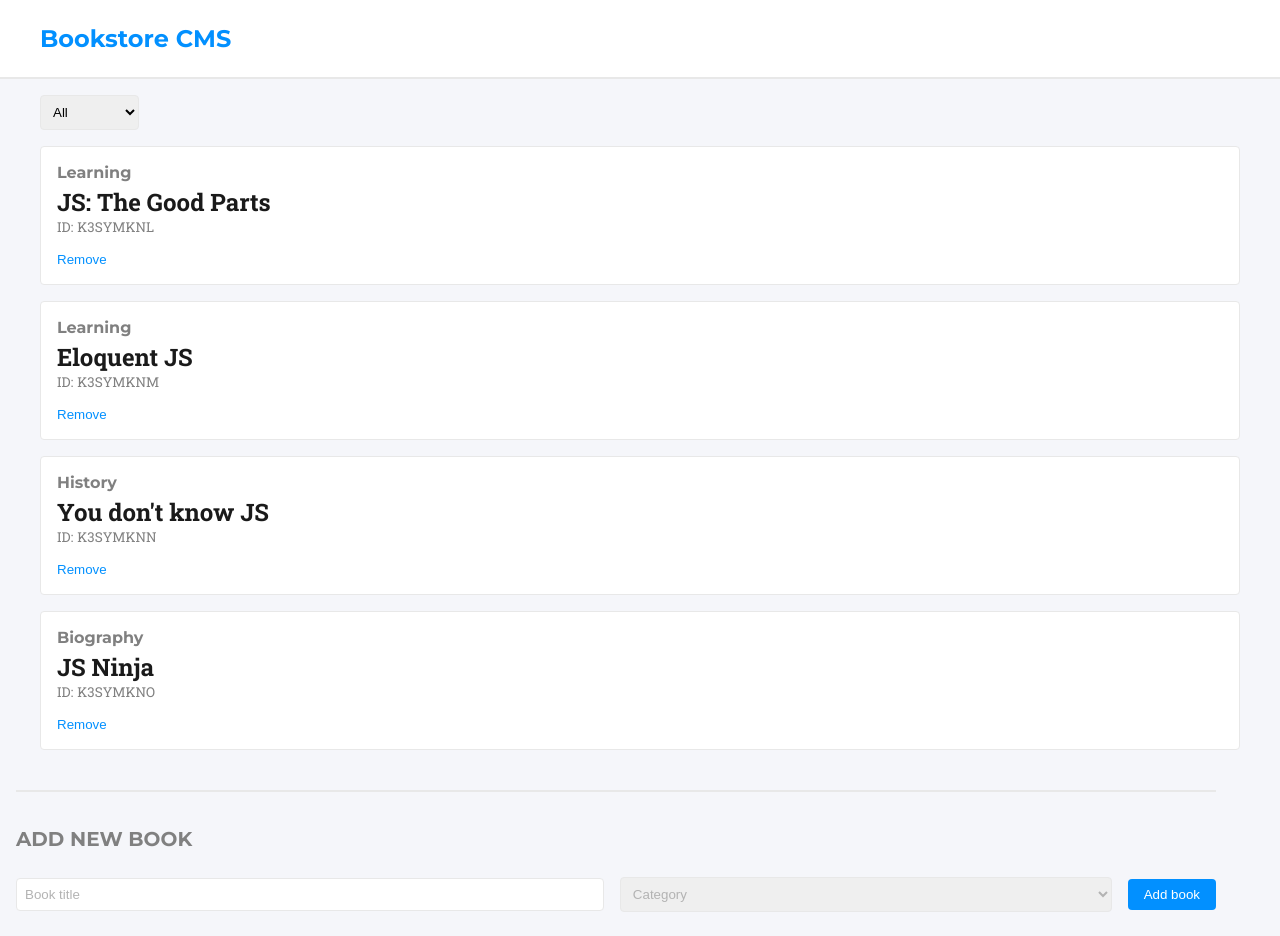
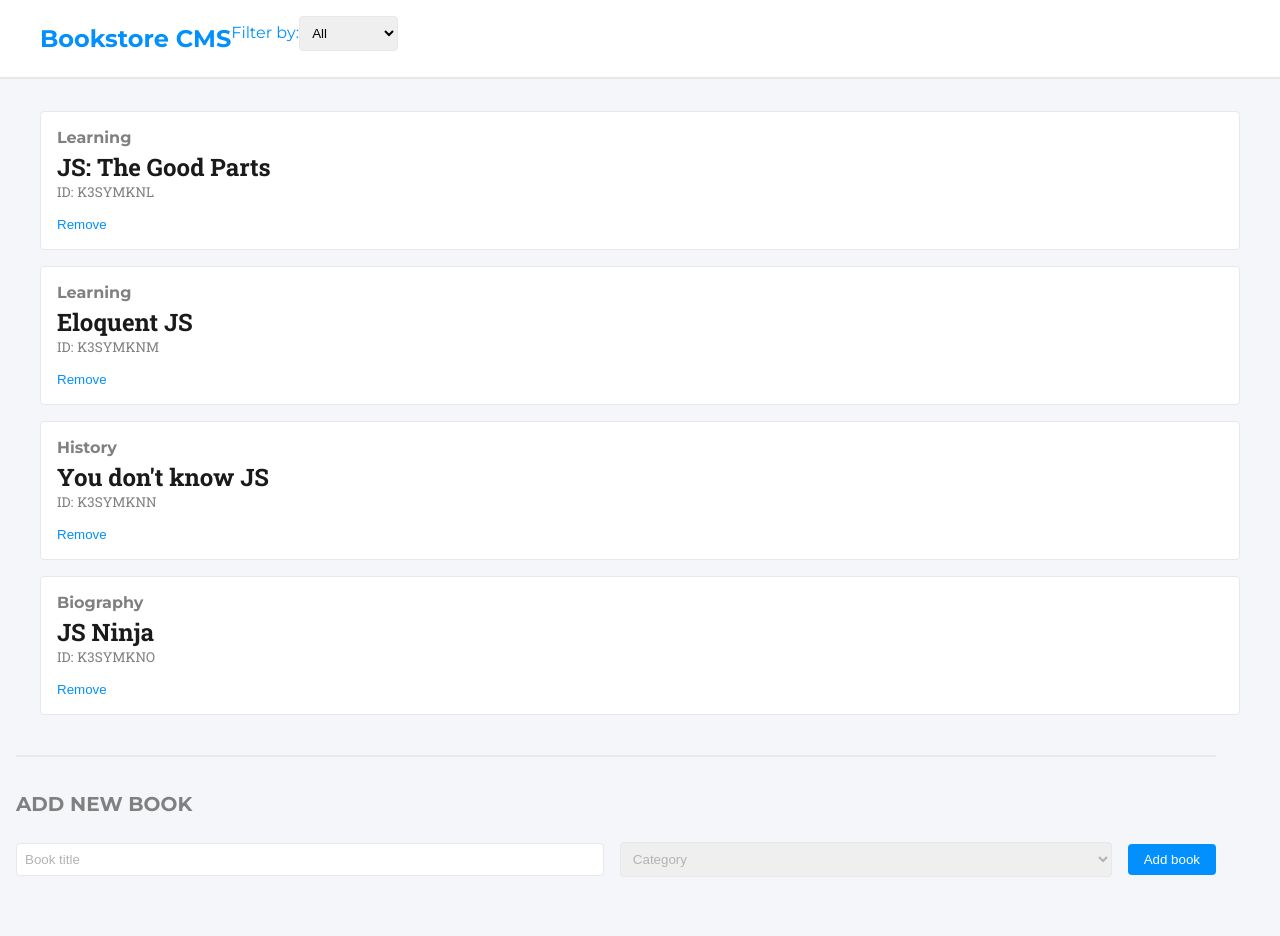
Before and after one commit to MauricioRobayo/react-redux-bookstore, a React (Create React App) app: page / in a window 1280 px wide. After the commit the page ends 901 px from the top, so only its background shows below. Built offline with nearby package versions, Linux system fonts and the light colour scheme.

Commit message:
refactor: move CategoryFilter to Header

```diff
--- a/src/components/App.js
+++ b/src/components/App.js
@@ -1,11 +1,9 @@
 import React from 'react'
-import Header from './Header'
 import BooksList from '../containers/BooksList'
 import BooksForm from '../containers/BooksForm'
 
 const App = () => (
   <div className="App">
-    <Header />
     <BooksList />
     <BooksForm />
   </div>
--- a/src/components/CategoryFilter.js
+++ b/src/components/CategoryFilter.js
@@ -3,6 +3,8 @@ import PropTypes from 'prop-types'
 import categories from '../config'
 
 const Filter = ({ handleFilterChange }) => (
+  <label htmlFor="filter">
+    Filter by:
     <select
       id="filter"
       onChange={event => handleFilterChange(event.target.value)}
@@ -13,6 +15,7 @@ const Filter = ({ handleFilterChange }) => (
         </option>
       ))}
     </select>
+  </label>
 )
 
 Filter.propTypes = {
--- a/src/components/Header.js
+++ b/src/components/Header.js
@@ -1,11 +1,17 @@
 import React from 'react'
+import PropTypes from 'prop-types'
 
-const Header = () => (
+const Header = ({ children }) => (
   <header>
     <nav>
       <h1>Bookstore CMS</h1>
+      {children}
     </nav>
   </header>
 )
 
+Header.propTypes = {
+  children: PropTypes.element.isRequired,
+}
+
 export default Header
--- a/src/containers/BooksList.js
+++ b/src/containers/BooksList.js
@@ -4,6 +4,7 @@ import { connect } from 'react-redux'
 import Book from '../components/Book'
 import { removeBook, changeFilter } from '../actions'
 import CategoryFilter from '../components/CategoryFilter'
+import Header from '../components/Header'
 
 class BooksList extends Component {
   handleRemoveBook = book => {
@@ -19,11 +20,14 @@ class BooksList extends Component {
   render() {
     const { books, filter } = this.props
     return (
-      <div className="BookList">
+      <>
+        <Header>
           <CategoryFilter
             filter={filter}
             handleFilterChange={this.handleFilterChange}
           />
+        </Header>
+        <div className="BookList">
           {books
             .filter(book => filter === book.category || filter === 'All')
             .map(book => (
@@ -34,6 +38,7 @@ class BooksList extends Component {
               />
             ))}
         </div>
+      </>
     )
   }
 }
```
Lines whose indentation alone changed are shown as unchanged.
